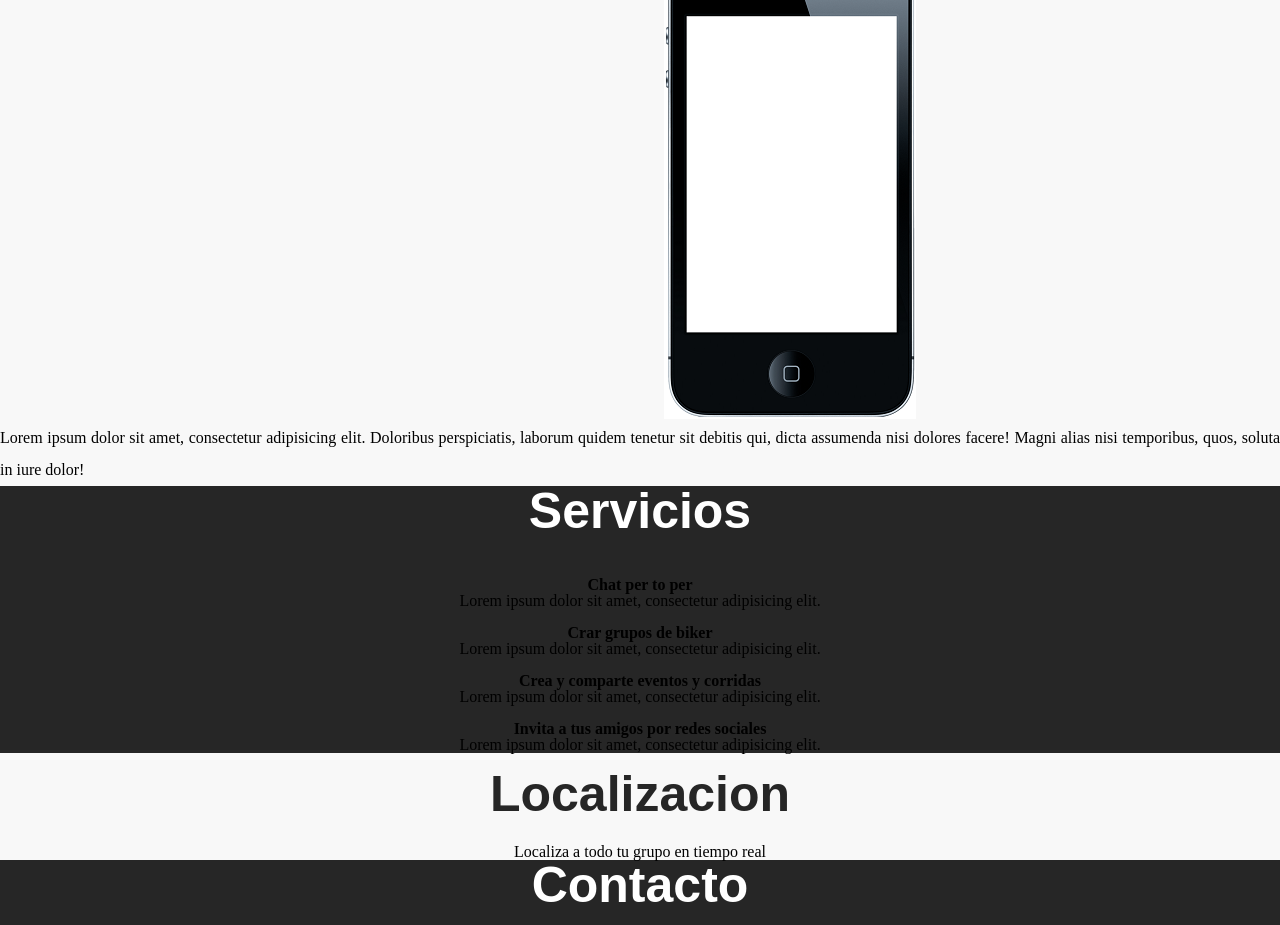
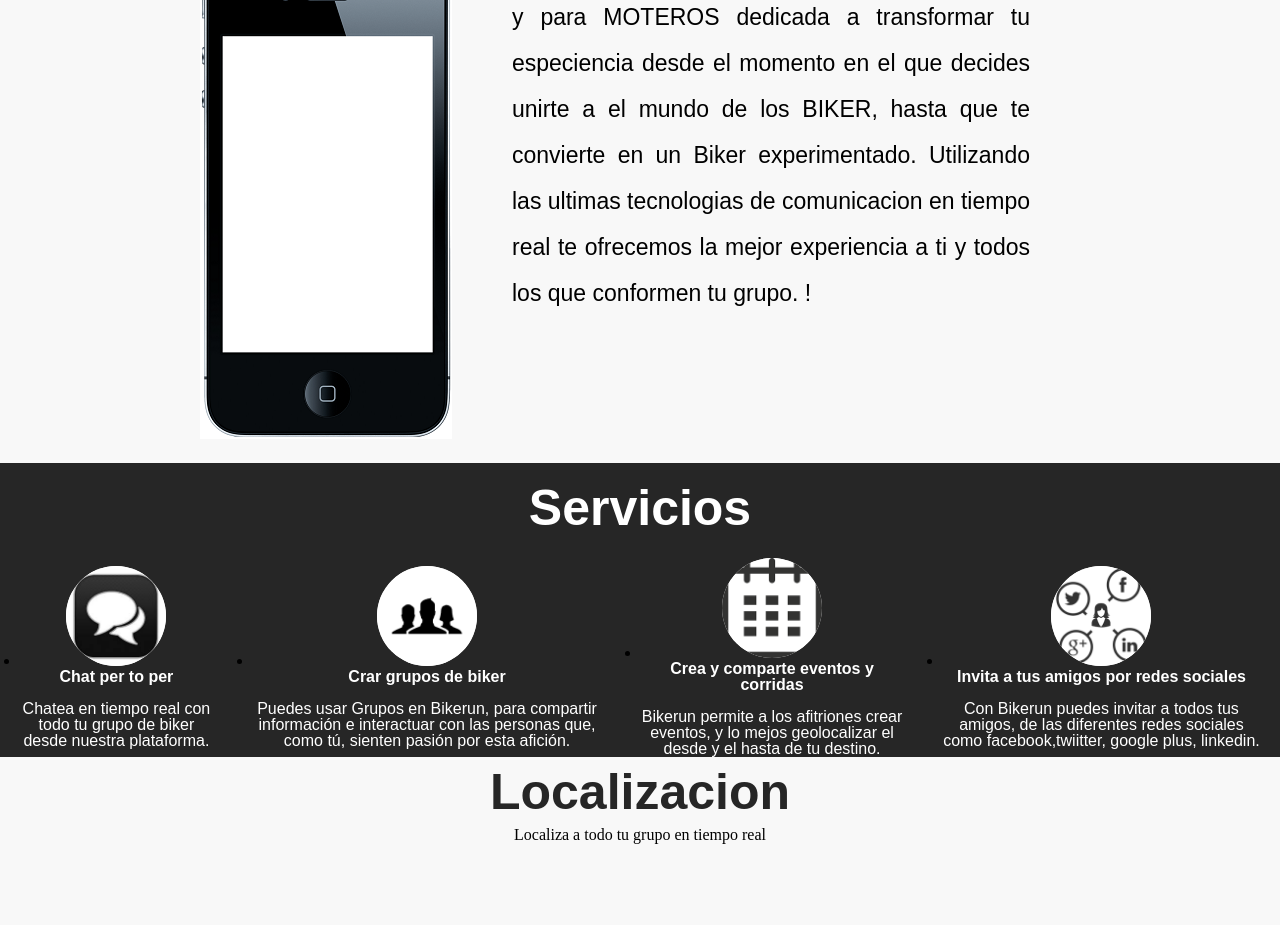
Before and after one commit to lopez9117/landing-bikerun, a plain HTML site: page index.html in a window 1280 px wide. Shown: the part 844-1769 px from the top of the page. Drawn offline with Linux system fonts and the light colour scheme; a script that the page names is missing.

Commit message:
estilos de servicios

```diff
--- a/css/estilo.css
+++ b/css/estilo.css
@@ -3,11 +3,16 @@
 body{
     text-align: center;
 }
+.list-servicio{
+    display: flex;
+    align-items: center;
+    justify-content: center;
 
+}
 .header{
 
     text-align: center;
-    height: 604px;
+    height: 614px;
 
     justify-content: center;
     align-items: center;
@@ -58,12 +63,15 @@ header h5{
     background-color:#f8f8f8;
     padding:0px;
     padding-top: 30px;
+    height: 600px
 }
 .qs p{
     line-height: 2;
+
 }
 .ser {
     background-color:#262626;
+
 }
 h2 {
     padding-bottom: 25px;
@@ -71,20 +79,30 @@ h2 {
 }
 .subtitulo1{
     color: #262626;
+    padding-bottom: 35px;
+
 }
 .subtitulo2{
     color: white;
+    padding-top: 20px;
 }
 .subtitulo3{
     color: #262626;
+    padding-bottom: 10px;
+    padding-top: 10px;
 }
 .subtitulo4{
     color: white;
 }
 .map {
     background-color:#f8f8f8;
+    height: 600px;
 }
 
+#servicio{
+    height: 600px;
+
+}
 .content-footer{
      background-color:#262626;
 }
@@ -96,11 +114,42 @@ h2{
 }
 
 .iphone{
-    text-align: left;
-    margin-left: 300px;
-    display:inline;
+
+    margin-left: 200px;
+  display:flex;
+    }
+
+.piphone{
+     text-align:justify;
+    font-family:sans-serif;
+    font-size: 23px;
+    margin-left: 60px;
+    margin-right: 250px;
+
 
 }
-.parrafo{
-    text-align:justify;
+
+
+ul li h3 {
+    color: white;
+    font-family: sans-serif;
+    }
+ul li p{
+    color: white;
+    font-family: sans-serif;
+    text-align: center;
 }
+
+  .list-servicio li figure img{
+    background: #ffff;
+    border-radius:50%;
+    width: 100px;
+    height: 100px;
+
+}
+
+.list-servicio li{
+
+    margin-left: 20px;
+    margin-right: 20px;
+}
--- a/index.html
+++ b/index.html
@@ -29,10 +29,17 @@
      <main>
         <section class="content qs" id="quienessomos">
             <h2 class="subtitulo1">Quienes somos</h2>
+
             <div class="iphone">
-     <img src="css/iphone_PNG5729.png" alt="">
+     <img style="float:left" src="css/iphone_PNG5729.png" alt="">
+            <div class="piphone">
+            <p > <span>BIKERUN</span> es la primera plataforma de MOTEROS y para MOTEROS dedicada a transformar tu especiencia desde el momento en el que decides unirte a el mundo de los BIKER, hasta que te convierte en un Biker experimentado.
+             Utilizando las ultimas tecnologias de comunicacion en tiempo real te ofrecemos la mejor experiencia a ti y todos los que conformen tu grupo.  !
+                </p>
             </div>
-            <p class="parrafo">Lorem ipsum dolor sit amet, consectetur adipisicing elit. Doloribus perspiciatis, laborum quidem tenetur sit debitis qui, dicta assumenda nisi dolores facere! Magni alias nisi temporibus, quos, soluta in iure dolor!</p>
+            </div>
+
+
         </section>
 
         <section class="content ser" id="servicios">
@@ -40,52 +47,54 @@
             <ul class="list-servicio">
                     <li>
                         <figure>
-                            <img src="" alt="">
+                            <img src="fonts/imageschat.jpg" alt="">
                             <figcaption></figcaption>
                         </figure>
                         <h3>Chat per to per</h3>
-                        <p>Lorem ipsum dolor sit amet, consectetur adipisicing elit. </p>
+                <br/>
+                        <p>Chatea en tiempo real con todo tu grupo de biker desde nuestra plataforma. </p>
                    </li>
 
                     <li>
                         <figure>
-                            <img src="" alt="">
+                            <img src="fonts/grupos.png" alt="">
                             <figcaption></figcaption>
                         </figure>
                         <h3>Crar grupos de biker</h3>
-                        <p>Lorem ipsum dolor sit amet, consectetur adipisicing elit. </p>
+                        <br/>
+                        <p>Puedes usar Grupos en Bikerun, para compartir información e interactuar con las personas que, como tú, sienten pasión por esta afición. </p>
                     </li>
 
                      <li>
                     <figure>
-                        <img src="" alt="">
+                        <img src="fonts/evento.png" alt="">
                         <figcaption></figcaption>
                     </figure>
                         <h3>Crea y comparte eventos y corridas</h3>
-                        <p>Lorem ipsum dolor sit amet, consectetur adipisicing elit. </p>
+                        <br/>
+                        <p>Bikerun permite a los afitriones crear eventos, y lo mejos geolocalizar el desde y el hasta de tu destino. </p>
                     </li>
 
                     <li>
                         <figure>
-                            <img src="" alt="">
+                            <img src="fonts/social.png" alt="">
                             <figcaption></figcaption>
                         </figure>
                             <h3>Invita a tus amigos por redes sociales</h3>
-                            <p>Lorem ipsum dolor sit amet, consectetur adipisicing elit. </p>
+                            <br/>
+                            <p>Con Bikerun puedes invitar a todos tus amigos, de las diferentes redes sociales como facebook,twiitter, google plus, linkedin. </p>
                      </li>
             </ul>
 
         </section>
 
         <section class="content map" id="localization">
-
-          <figure class="gif-mapa">
-           <img src="" alt="">
-          </figure>
-
             <h2 class="subtitulo3">Localizacion</h2>
             <p>Localiza a todo tu grupo en tiempo real</p>
 
+                <center>
+             <div style="max-width: 700px;" id="_giphy_ZrWtDwPpOyXuw" ></div><script>var _giphy = _giphy || []; _giphy.push({id: "ZrWtDwPpOyXuw",w: 600, h: 364, clickthrough_url: "http://giphy.com/gifs/google-barack-obama-maps-ZrWtDwPpOyXuw"});var g = document.createElement("script"); g.type = "text/javascript"; g.async = true;g.src = ("https:" == document.location.protocol ? "https://" : "http://") + "giphy.com/static/js/widgets/embed.js";var s = document.getElementsByTagName("script")[0]; s.parentNode.insertBefore(g, s);</script>
+            </center>
         </section>
 
         <section class="content-footer" id="contacto">
```
Also changed, not shown: fonts/30829.png (added), fonts/95-128.png (added), fonts/calendar-128.png (added), fonts/evento.png (added), fonts/grupos.png (added), fonts/imageschat.jpg (added), fonts/social.png (added).
